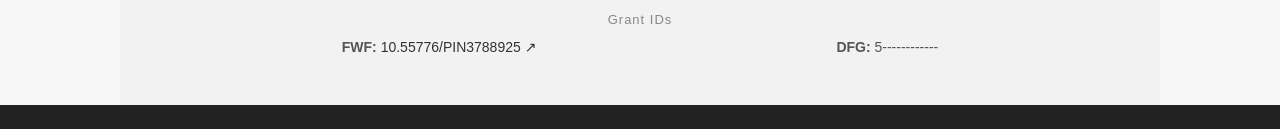
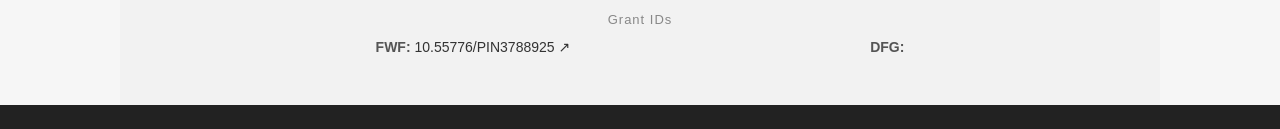
Before and after one commit to bonekidney-axis/bonekidney-axis.github.io, a plain HTML site: page index.html in a window 1280 px wide. Shown: the part 2751-2880 px from the top of the page. Drawn offline with Linux system fonts and the light colour scheme.

Commit message:
removeIdDFG

```diff
--- a/index.html
+++ b/index.html
@@ -232,7 +232,7 @@ document.addEventListener("mousemove", (e) => {
 
     <p>
       <strong>DFG:</strong>
-      5------------
+
     </p>
 
   </div>
```
